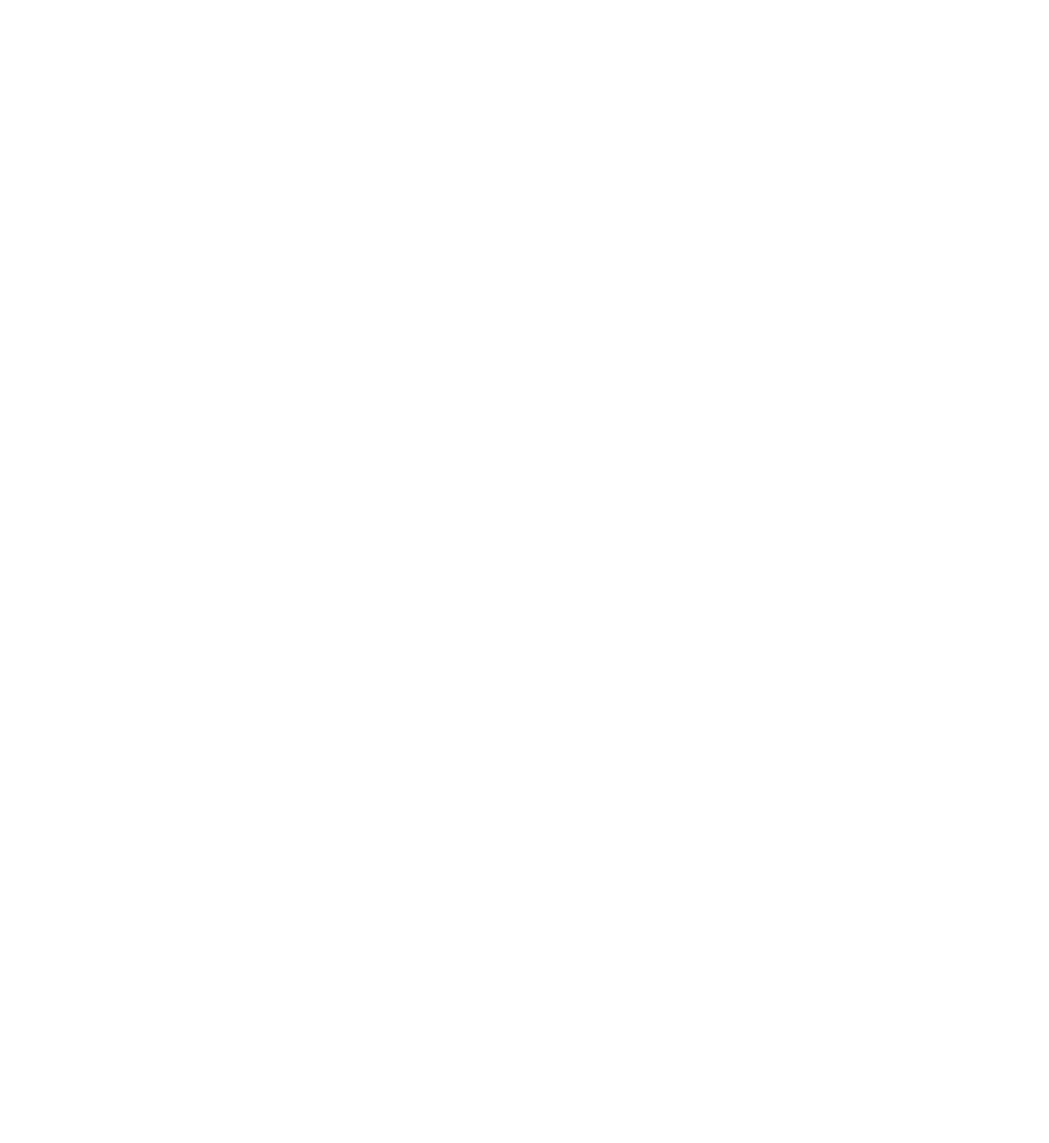
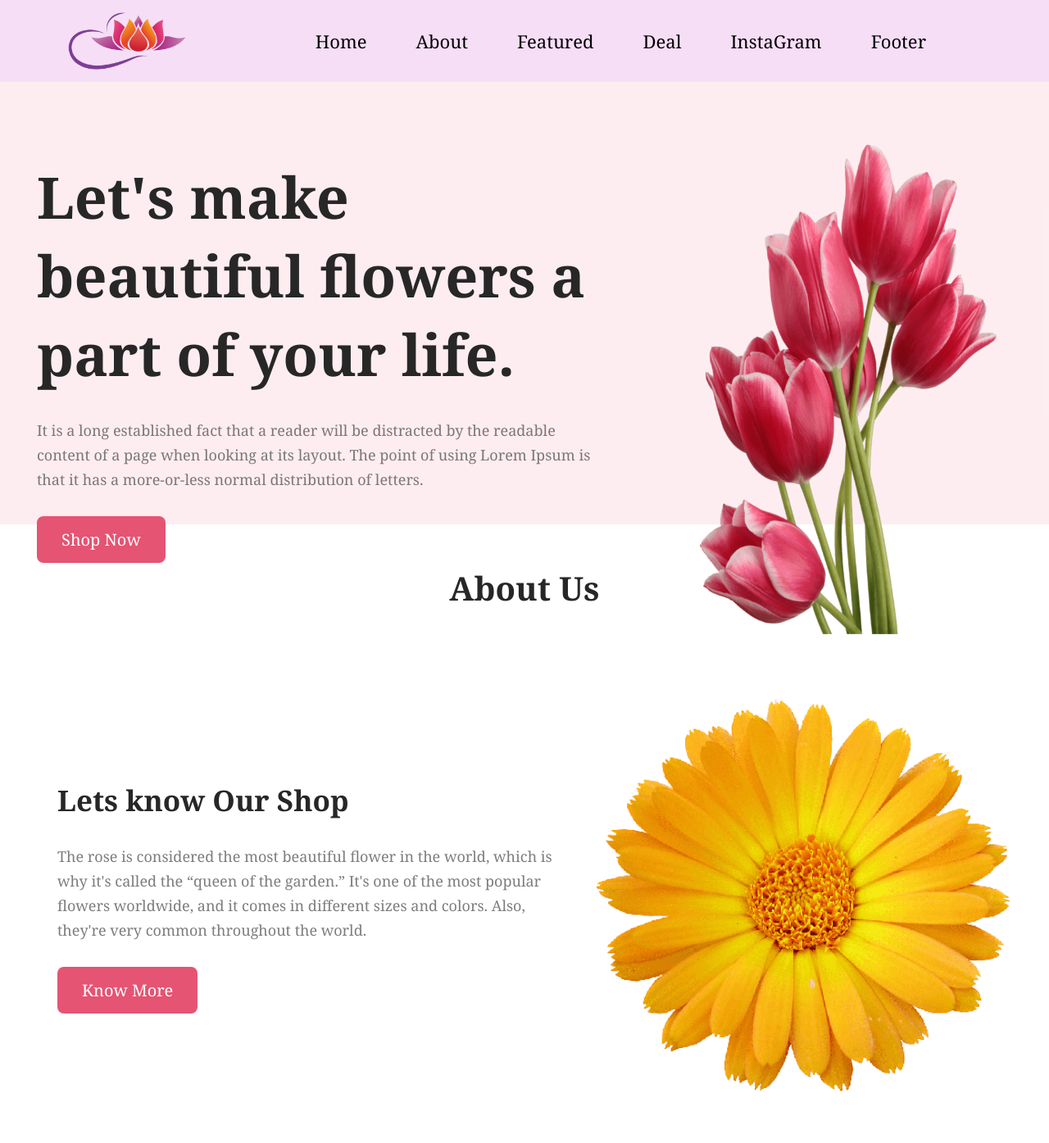
Before and after one commit to webdevratul/Assignment-One, a plain HTML site: page index.html in a window 1280 px wide. Shown: the whole page at 82% size. Before the commit the page ends 800 px from the top, so only its background shows below. Drawn offline with Linux system fonts and the light colour scheme.

Commit message:
navbar and banner and about section added

```diff
--- a/css/style.css
+++ b/css/style.css
@@ -0,0 +1,140 @@
+/* global style start here */
+* {
+    padding: 0;
+    margin: 0;
+    box-sizing: border-box;
+    font-family: Georgia, 'Times New Roman', Times, serif;
+}
+
+.primary-btn {
+    padding: 15px 30px;
+    color: white;
+    border-radius: 8px;
+    background: #E55473;
+    border: 0;
+    cursor: pointer;
+    font-size: 20px;
+}
+
+/* global style end here */
+
+/* header style start here */
+header {
+    width: 100%;
+    height: 80vh;
+    background: rgba(229, 84, 115, 0.10);
+}
+
+/* navbar style */
+header .nav-section {
+    width: 100%;
+    height: 100px;
+    display: flex;
+    background: hsl(300, 63%, 92%);
+    align-items: center;
+    justify-content: space-between;
+}
+
+header .nav-section .logo {
+    width: 250px;
+    height: 200px;
+    cursor: pointer;
+    padding: 60px 50px;
+}
+
+header .nav-section,
+ul {
+    display: flex;
+    margin-right: 90px;
+}
+
+header .nav-section,
+ul li {
+    list-style: none;
+}
+
+header .nav-section,
+ul li a {
+    text-decoration: none;
+    padding: 0px 30px;
+    font-size: 22px;
+    color: black;
+}
+
+/* banner style */
+.banner-section {
+    display: flex;
+    justify-content: space-around;
+    align-items: center;
+}
+
+.banner-section .banner-left {
+    width: 700px;
+}
+
+.banner-section .banner-left .banner-heading {
+    color: #272727;
+    font-size: 70px;
+    font-weight: 800;
+}
+
+.banner-section .banner-left .banner-description {
+    color: rgba(39, 39, 39, 0.60);
+    font-size: 18px;
+    font-weight: 400;
+    line-height: 30px;
+    padding: 30px 0px;
+}
+
+.banner-right .banner-profile {
+    margin-top: 74px;
+    height: 600px;
+    width: 400px;
+}
+
+/* header style end here */
+
+/* main style start here */
+main {
+    width: 100%;
+}
+
+/* about style */
+.about-heading {
+    color: #272727;
+    text-align: center;
+    font-size: 40px;
+    font-weight: 800;
+    padding: 50px 0px;
+}
+
+.about-section {
+    display: flex;
+    justify-content: space-around;
+    align-items: center;
+    padding: 50px 0px 50px 70px;
+}
+
+.about-section .about-left {
+    width: 700px;
+}
+
+.about-section .about-left .about-sub-heading {
+    color: #272727;
+    font-size: 35px;
+    font-weight: 800;
+}
+
+.about-section .about-left .about-description {
+    color: rgba(39, 39, 39, 0.60);
+    font-size: 18px;
+    font-weight: 400;
+    line-height: 30px;
+    padding: 30px 0px;
+}
+
+.about-right .about-profile {
+    width: 600px;
+}
+
+/* main style end here */
--- a/index.html
+++ b/index.html
@@ -5,12 +5,81 @@
     <meta charset="UTF-8">
     <meta name="viewport" content="width=device-width, initial-scale=1.0">
     <title>Assignment One</title>
+    <!-- fav-icon -->
+    <link rel="shortcut icon" href="./images/pngwing 5.png" type="image/x-icon">
     <!-- custom css link -->
     <link rel="stylesheet" href="./css/style.css">
 </head>
 
 <body>
 
+    <!-- header section start here -->
+    <header>
+        <!-- nav section start here -->
+        <nav class="nav-section">
+            <img src="./images/logo.png" alt="" class="logo">
+            <ul>
+                <li><a href="#">Home</a></li>
+                <li><a href="#">About</a></li>
+                <li><a href="#">Featured</a></li>
+                <li><a href="#">Deal</a></li>
+                <li><a href="#">InstaGram</a></li>
+                <li><a href="#">Footer</a></li>
+            </ul>
+        </nav>
+        <!-- nav section end here -->
+
+        <!-- banner section start here -->
+        <div class="banner-section">
+            <div class="banner-left">
+                <h1 class="banner-heading">
+                    Let's make beautiful flowers a <br> part of your life.
+                </h1>
+                <p class="banner-description">
+                    It is a long established fact that a reader will be distracted by the readable content of a page
+                    when looking at its layout. The point of using Lorem Ipsum is that it has a more-or-less normal
+                    distribution of letters.
+                </p>
+                <button class="primary-btn">Shop Now</button>
+            </div>
+            <div class="banner-right">
+                <img src="./images/pngwing 10.png" alt="" class="banner-profile">
+            </div>
+        </div>
+        <!-- banner section end here -->
+    </header>
+    <!-- header section end here -->
+
+    <!-- main section start here -->
+    <main>
+        <!-- about section start here -->
+        <section>
+            <h2 class="about-heading">About Us</h2>
+            <div class="about-section">
+                <div class="about-left">
+                    <h3 class="about-sub-heading">
+                        Lets know Our Shop
+                    </h3>
+                    <p class="about-description">
+                        The rose is considered the most beautiful flower in the world, which is why it's called the
+                        “queen of the garden.” It's one of the most popular flowers worldwide, and it comes in different
+                        sizes and colors. Also, they're very common throughout the world.
+                    </p>
+                    <button class="primary-btn">Know More</button>
+                </div>
+                <div class="about-right">
+                    <img src="./images/about-profile.png" alt="" class="about-profile">
+                </div>
+            </div>
+        </section>
+        <!-- about section end here -->
+    </main>
+    <!-- main section end here -->
+
+    <!-- footer section start here -->
+    <footer></footer>
+    <!-- footer section end here -->
+
 </body>
 
 </html>
```
Also changed, not shown: images/about-profile.png (added), images/logo.png (added).
